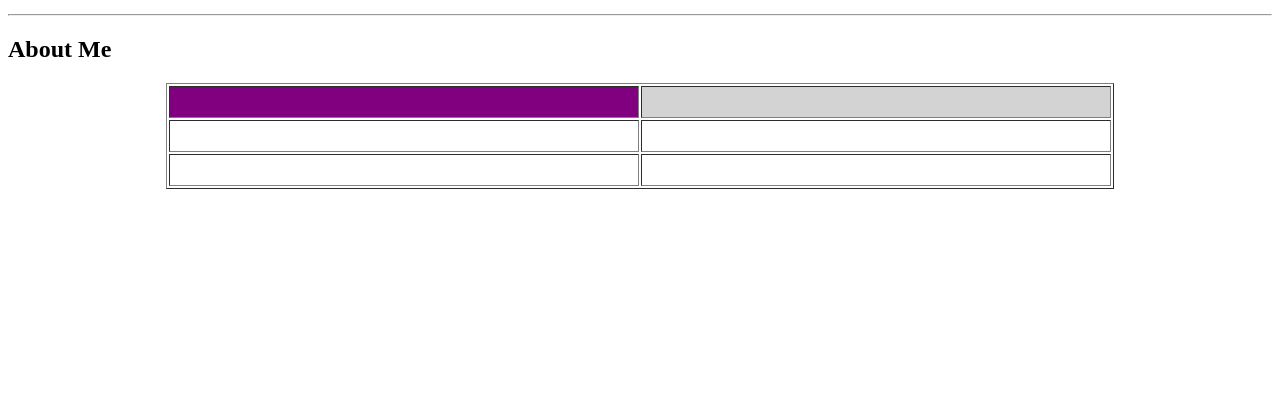
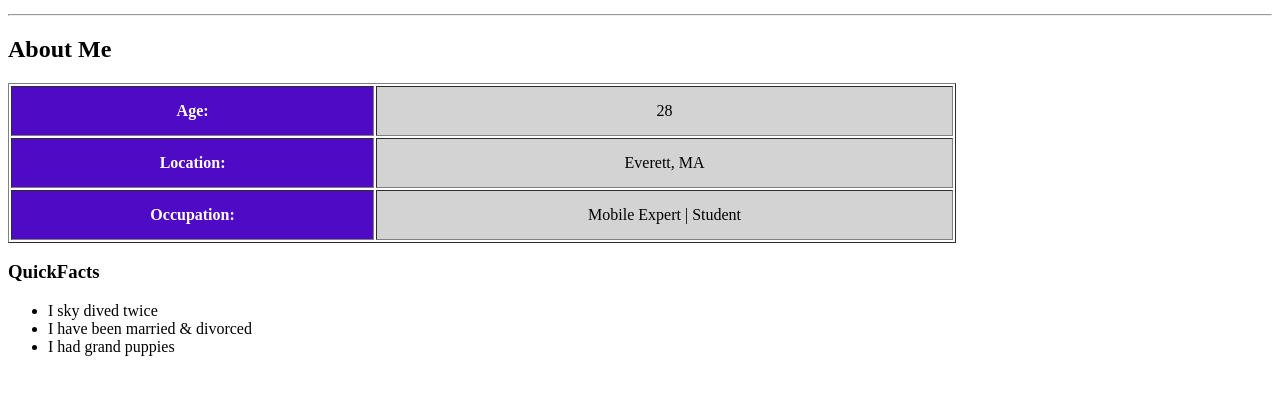
Before and after one commit to Plutorium/project-personal-profile, a plain HTML site: page assets/index.html in a window 1280 px wide. Shown: the part 263-658 px from the top of the page. Drawn offline with Linux system fonts and the light colour scheme.

Commit message:
changes to table aligment and quick facts added

```diff
--- a/assets/index.html
+++ b/assets/index.html
@@ -9,7 +9,6 @@
             text-align: center;
         }
         table {
-            margin: auto;
             text-align: center;
             width: 75%;
         }
@@ -33,30 +32,27 @@
         <table border="1">
             <tbody>
                 <tr>
-                  <td bgcolor="purple"> </td>
-                  <td bgcolor="lightgrey"></td>
+                  <td bgcolor="4F0AC6" style="color:white;"><b>Age:</b></td>
+                  <td bgcolor="lightgrey">28</td>
                 </tr>
                  <tr>
-                  <td> </td>
-                  <td></td>
+                  <td bgcolor="4F0AC6" style="color:white;"><b>Location:</b></td>
+                  <td bgcolor="lightgrey">Everett, MA</td>
                 </tr>
                  <tr>
-                  <td> </td>
-                  <td></td>
+                  <td bgcolor="4F0AC6" style="color:white;"><b>Occupation:</b></td>
+                  <td bgcolor="lightgrey">Mobile Expert | Student</td>
                 </tr>
             </tbody>
         </table>
-
-
-
-
-
-
-
     </div>
     <!-- Quick Facts -->
-
-
+    <h3>QuickFacts</h3>
+    <ul>
+        <li>I sky dived twice</li>
+        <li>I have been married & divorced</li>
+        <li>I had grand puppies</li>
+    </ul>
     <!-- My Favorites -->
      <div>
 
```
